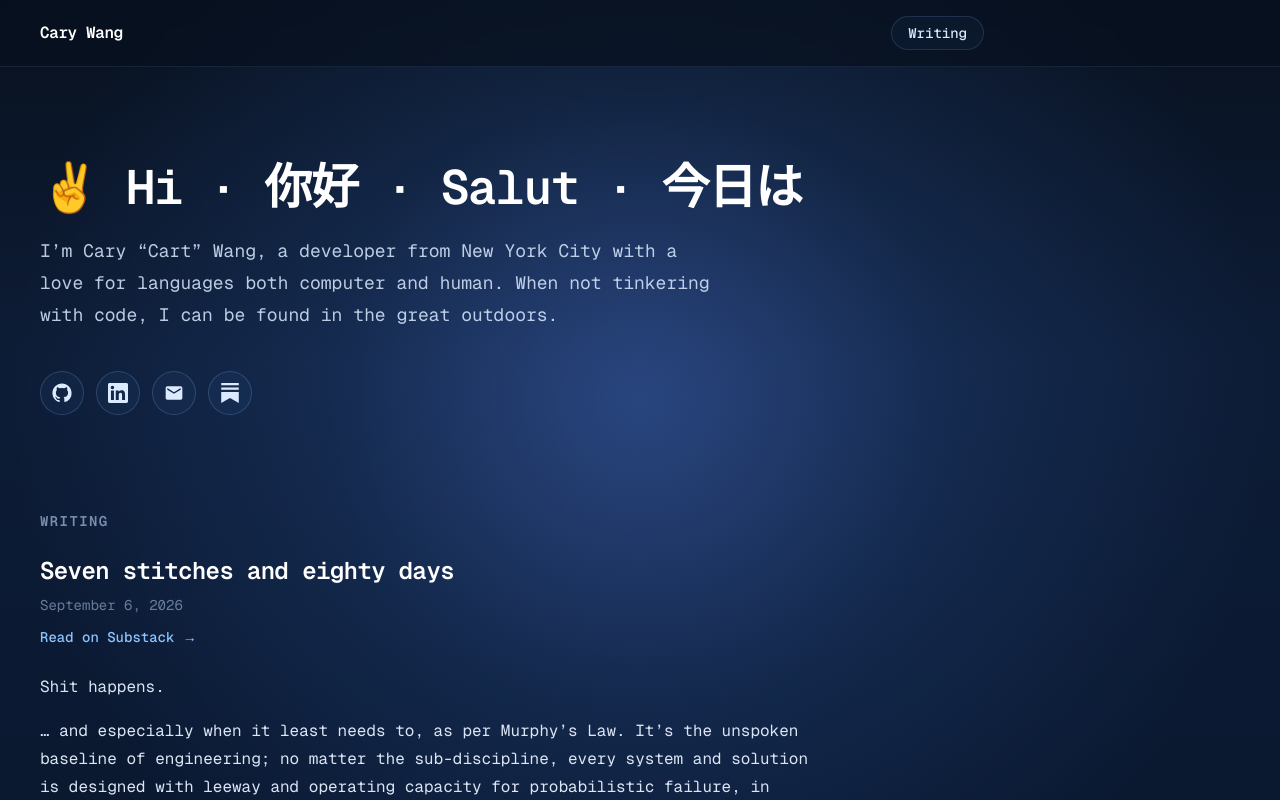
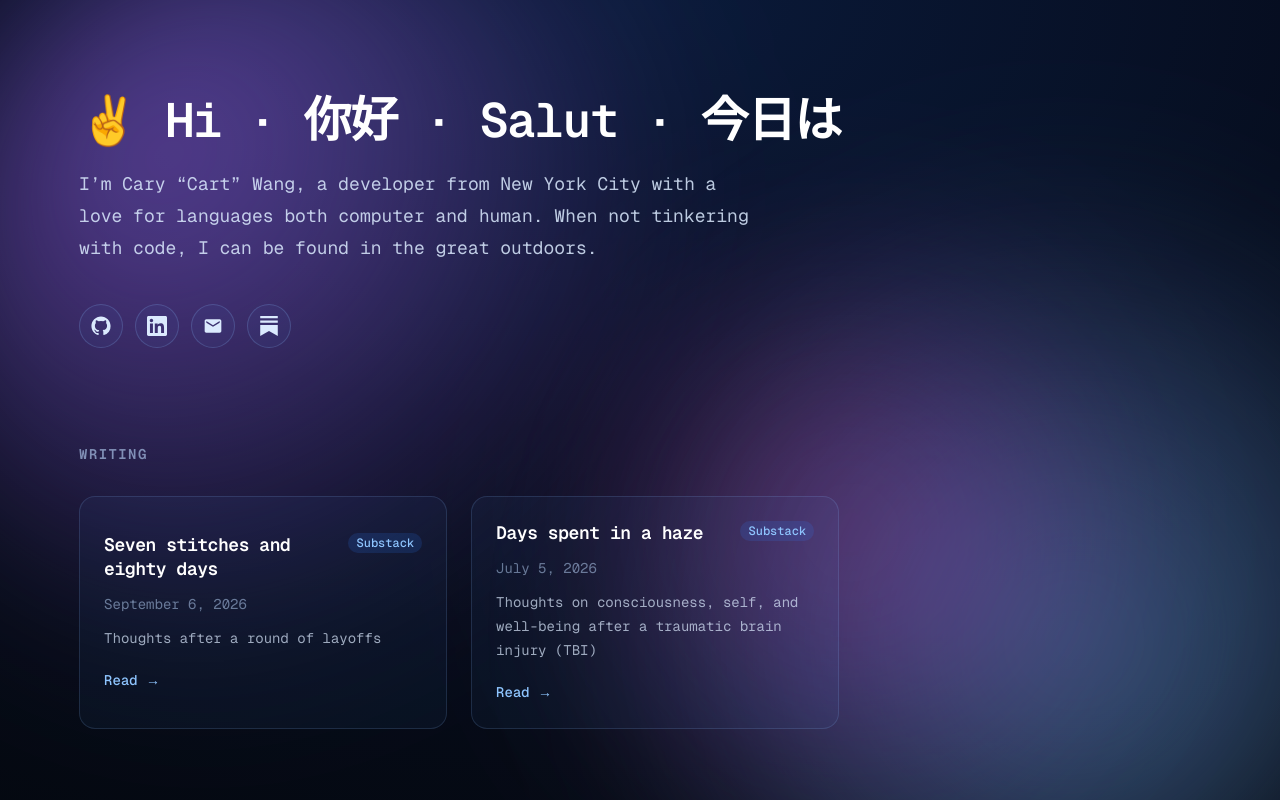
Before and after one commit to wangcary19/caryw.dev, a Next.js app: page / in a window 1280 px wide. Shown: the top 800 px of the page. Built offline with nearby package versions, Linux system fonts and the light colour scheme.

Commit message:
Holographic gel background, card grid + sliding article pane, golden-ratio layout, no header

```diff
--- a/src/app/globals.css
+++ b/src/app/globals.css
@@ -15,6 +15,7 @@
 html,
 body {
   min-height: 100%;
+  overflow-x: hidden;
 }
 
 html {
@@ -28,12 +29,125 @@ body {
     Consolas, monospace;
 }
 
-/* Full-screen dynamic background (see src/components/BlueHaze.tsx) */
-.blue-haze {
+/* Golden-ratio side buffers (left : right = φ ≈ 1.618) */
+.golden {
+  padding-left: clamp(1.5rem, 6.18vw, 8rem);
+  padding-right: clamp(1.5rem, 3.82vw, 5rem);
+}
+
+/* Holographic gel background (see src/components/BlueHaze.tsx) */
+.holo-bg {
   position: fixed;
   inset: 0;
   z-index: -10;
-  background: linear-gradient(180deg, #08111f 0%, #0d1c36 45%, #0a1830 100%);
+  overflow: hidden;
+  background: radial-gradient(
+    120% 120% at 50% 0%,
+    #0a1a3a 0%,
+    #060d1f 45%,
+    #04080f 100%
+  );
+}
+
+.holo-blobs {
+  position: absolute;
+  inset: 0;
+  mix-blend-mode: screen;
+  animation: hue-shift 45s linear infinite;
+}
+
+.holo-blob {
+  position: absolute;
+  border-radius: 50%;
+  filter: blur(80px);
+}
+
+.blob-1 {
+  width: 55vw;
+  height: 55vw;
+  top: -15%;
+  left: -10%;
+  background: radial-gradient(
+    circle at 30% 30%,
+    rgba(59, 130, 246, 0.55),
+    rgba(59, 130, 246, 0) 70%
+  );
+  animation: drift-1 28s ease-in-out infinite;
+}
+
+.blob-2 {
+  width: 60vw;
+  height: 60vw;
+  bottom: -20%;
+  right: -10%;
+  background: radial-gradient(
+    circle at 60% 60%,
+    rgba(34, 211, 238, 0.45),
+    rgba(34, 211, 238, 0) 70%
+  );
+  animation: drift-2 36s ease-in-out infinite;
+}
+
+.blob-3 {
+  width: 50vw;
+  height: 50vw;
+  top: 30%;
+  left: 40%;
+  background: radial-gradient(
+    circle at 50% 50%,
+    rgba(139, 92, 246, 0.35),
+    rgba(139, 92, 246, 0) 70%
+  );
+  animation: drift-3 32s ease-in-out infinite;
+}
+
+@keyframes drift-1 {
+  0%,
+  100% {
+    transform: translate(0, 0) scale(1);
+  }
+  33% {
+    transform: translate(10vw, 12vh) scale(1.15);
+  }
+  66% {
+    transform: translate(-4vw, 20vh) scale(0.92);
+  }
+}
+
+@keyframes drift-2 {
+  0%,
+  100% {
+    transform: translate(0, 0) scale(1);
+  }
+  50% {
+    transform: translate(-12vw, -10vh) scale(1.2);
+  }
+}
+
+@keyframes drift-3 {
+  0%,
+  100% {
+    transform: translate(0, 0) scale(1) rotate(0deg);
+  }
+  50% {
+    transform: translate(6vw, -14vh) scale(1.1) rotate(20deg);
+  }
+}
+
+@keyframes hue-shift {
+  0% {
+    filter: hue-rotate(0deg);
+  }
+  100% {
+    filter: hue-rotate(360deg);
+  }
+}
+
+@media (prefers-reduced-motion: reduce) {
+  .holo-blobs,
+  .holo-blob {
+    animation: none;
+  }
 }
 
 /* Article / markdown typography */
@@ -108,25 +222,3 @@ body {
   border-top: 1px solid rgba(148, 184, 232, 0.2);
   margin: 2rem 0;
 }
-
-/* View / article transition animation */
-@keyframes fadeUp {
-  from {
-    opacity: 0;
-    transform: translateY(10px);
-  }
-  to {
-    opacity: 1;
-    transform: translateY(0);
-  }
-}
-
-.animate-view {
-  animation: fadeUp 0.4s cubic-bezier(0.22, 1, 0.36, 1) both;
-}
-
-@media (prefers-reduced-motion: reduce) {
-  .animate-view {
-    animation: none;
-  }
-}
--- a/src/app/page.tsx
+++ b/src/app/page.tsx
@@ -1,7 +1,6 @@
 import type { ComponentType } from "react";
-import ReactMarkdown from "react-markdown";
 import { getAllPosts } from "@/lib/posts";
-import { formatDate } from "@/lib/types";
+import WritingSection from "@/components/WritingSection";
 import {
   GitHubIcon,
   LinkedInIcon,
@@ -33,30 +32,15 @@ export default function Home() {
   const posts = getAllPosts();
 
   return (
-    <div className="min-h-screen">
-      <header className="sticky top-0 z-20 border-b border-blue-300/10 bg-[#08111f]/70 backdrop-blur-md">
-        <div className="flex max-w-5xl items-center justify-between px-6 py-4 sm:px-10">
-          <a href="#top" className="text-base font-semibold tracking-tight text-white">
-            Cary Wang
-          </a>
-          <a
-            href="#writing"
-            className="rounded-full border border-blue-300/15 bg-blue-400/5 px-4 py-1.5 text-sm font-medium text-blue-100 transition hover:bg-blue-400/15"
-          >
-            Writing
-          </a>
-        </div>
-      </header>
-
-      <main className="max-w-5xl px-6 pb-24 pt-16 sm:px-10 sm:pt-24">
-        <section id="top">
+    <main className="golden min-h-screen pb-24 pt-16 sm:pt-24">
+      <section>
         <h1 className="text-4xl font-semibold tracking-tight text-white sm:text-5xl">
           ✌️ Hi · 你好 · Salut · 今日は
         </h1>
         <p className="mt-6 max-w-2xl text-lg leading-8 text-blue-100/85">
           I’m Cary “Cart” Wang, a developer from New York City with a love for
-            languages both computer and human. When not tinkering with code, I
-            can be found in the great outdoors.
+          languages both computer and human. When not tinkering with code, I can
+          be found in the great outdoors.
         </p>
 
         <div className="mt-10 flex flex-wrap gap-3">
@@ -76,38 +60,14 @@ export default function Home() {
         </div>
       </section>
 
-        <section id="writing" className="mt-24 scroll-mt-24">
+      <section className="mt-24">
         <h2 className="text-sm font-semibold uppercase tracking-widest text-blue-200/60">
           Writing
         </h2>
-
-          <div className="mt-6 divide-y divide-blue-300/10">
-            {posts.map((post) => (
-              <article key={post.slug} className="max-w-3xl py-10 first:pt-0">
-                <h3 className="text-2xl font-semibold tracking-tight text-white">
-                  {post.title}
-                </h3>
-                <time className="mt-2 block text-sm text-blue-200/50">
-                  {formatDate(post.date)}
-                </time>
-                {post.substack && (
-                  <a
-                    href={post.substack}
-                    target="_blank"
-                    rel="noopener noreferrer"
-                    className="mt-3 inline-block text-sm font-medium text-blue-300 hover:text-blue-100"
-                  >
-                    Read on Substack →
-                  </a>
-                )}
-                <div className="article mt-6">
-                  <ReactMarkdown>{post.content}</ReactMarkdown>
-                </div>
-              </article>
-            ))}
+        <div className="mt-8">
+          <WritingSection posts={posts} />
         </div>
       </section>
     </main>
-    </div>
   );
 }
--- a/src/components/BlueHaze.tsx
+++ b/src/components/BlueHaze.tsx
@@ -1,56 +1,16 @@
-"use client";
-
-import { useEffect, useRef } from "react";
-
 /**
- * Fixed, full-screen background that paints layered blue gradients and a soft
- * "haze" glow that drifts toward the cursor. The glow's shade shifts with the
- * horizontal cursor position (deep blue on the left, cyan-blue on the right).
+ * Full-screen holographic blue background: a dark base with three blurred
+ * "gel" blobs that drift slowly and cycle through the color spectrum.
+ * Pure CSS — see .holo-bg / .holo-blob styles in globals.css.
  */
 export default function BlueHaze() {
-  const ref = useRef<HTMLDivElement>(null);
-
-  useEffect(() => {
-    const el = ref.current;
-    if (!el) return;
-
-    let targetX = window.innerWidth / 2;
-    let targetY = window.innerHeight / 2;
-    let x = targetX;
-    let y = targetY;
-
-    const onMove = (e: MouseEvent) => {
-      targetX = e.clientX;
-      targetY = e.clientY;
-    };
-
-    window.addEventListener("mousemove", onMove);
-
-    let raf = 0;
-    const tick = () => {
-      // Ease toward the cursor for a soft, hazy drift instead of a hard jump.
-      x += (targetX - x) * 0.06;
-      y += (targetY - y) * 0.06;
-
-      const t = x / window.innerWidth; // 0 (left) → 1 (right)
-      const hue = 205 + t * 25; // shift from deep blue toward cyan-blue
-
-      el.style.background = [
-        `radial-gradient(900px circle at ${x}px ${y}px, hsla(${hue}, 90%, 62%, 0.26), transparent 70%)`,
-        `radial-gradient(520px circle at ${x}px ${y}px, hsla(${hue + 15}, 95%, 74%, 0.16), transparent 60%)`,
-        "linear-gradient(180deg, #08111f 0%, #0d1c36 45%, #0a1830 100%)",
-      ].join(", ");
-
-      raf = requestAnimationFrame(tick);
-    };
-
-    raf = requestAnimationFrame(tick);
-
-    return () => {
-      window.removeEventListener("mousemove", onMove);
-      cancelAnimationFrame(raf);
-    };
-  }, []);
-
-  return <div ref={ref} aria-hidden className="blue-haze" />;
+  return (
+    <div className="holo-bg" aria-hidden="true">
+      <div className="holo-blobs">
+        <div className="holo-blob blob-1" />
+        <div className="holo-blob blob-2" />
+        <div className="holo-blob blob-3" />
+      </div>
+    </div>
+  );
 }
--- /dev/null
+++ b/src/components/WritingSection.tsx
@@ -0,0 +1,110 @@
+"use client";
+
+import { useState } from "react";
+import ReactMarkdown from "react-markdown";
+import type { Post } from "@/lib/types";
+import { formatDate } from "@/lib/types";
+
+export default function WritingSection({ posts }: { posts: Post[] }) {
+  const [current, setCurrent] = useState<Post | null>(null);
+  const [isOpen, setIsOpen] = useState(false);
+
+  const openPost = (post: Post) => {
+    setCurrent(post);
+    setIsOpen(true);
+  };
+  const close = () => setIsOpen(false);
+
+  return (
+    <>
+      <div className="grid grid-cols-1 gap-6 md:grid-cols-2 xl:grid-cols-3">
+        {posts.map((post) => (
+          <button
+            key={post.slug}
+            type="button"
+            onClick={() => openPost(post)}
+            className="group rounded-2xl border border-blue-300/15 bg-blue-400/5 p-6 text-left transition hover:-translate-y-0.5 hover:border-blue-300/40 hover:bg-blue-400/10"
+          >
+            <div className="flex items-start justify-between gap-3">
+              <h3 className="text-lg font-semibold leading-snug tracking-tight text-white group-hover:text-blue-100">
+                {post.title}
+              </h3>
+              {post.substack && (
+                <span className="shrink-0 rounded-full bg-blue-500/15 px-2 py-0.5 text-xs font-medium text-blue-300">
+                  Substack
+                </span>
+              )}
+            </div>
+            <time className="mt-3 block text-sm text-blue-200/50">
+              {formatDate(post.date)}
+            </time>
+            {post.description && (
+              <p className="mt-3 text-sm leading-6 text-blue-100/70">
+                {post.description}
+              </p>
+            )}
+            <span className="mt-5 inline-block text-sm font-medium text-blue-300 transition group-hover:text-blue-100">
+              Read →
+            </span>
+          </button>
+        ))}
+      </div>
+
+      {/* Backdrop */}
+      <div
+        onClick={close}
+        aria-hidden={!isOpen}
+        className={`fixed inset-0 z-30 bg-black/50 transition-opacity duration-500 ${
+          isOpen ? "opacity-100" : "pointer-events-none opacity-0"
+        }`}
+      />
+
+      {/* Right pane */}
+      <aside
+        aria-hidden={!isOpen}
+        className={`fixed inset-y-0 right-0 z-40 flex w-full max-w-2xl flex-col border-l border-blue-300/15 bg-[#0a1526]/95 backdrop-blur-xl transition-transform duration-500 ease-[cubic-bezier(0.22,1,0.36,1)] ${
+          isOpen ? "translate-x-0" : "translate-x-full"
+        }`}
+      >
+        {current && (
+          <>
+            <div className="flex items-center justify-between border-b border-blue-300/10 px-6 py-4">
+              <span className="text-xs font-semibold uppercase tracking-widest text-blue-200/60">
+                Article
+              </span>
+              <button
+                type="button"
+                onClick={close}
+                aria-label="Close article"
+                className="flex h-9 w-9 items-center justify-center rounded-full border border-blue-300/15 text-blue-200/70 transition hover:bg-blue-400/10 hover:text-white"
+              >
+                ✕
+              </button>
+            </div>
+            <div className="min-h-0 flex-1 overflow-y-auto px-6 py-8 sm:px-8">
+              <h2 className="text-2xl font-semibold tracking-tight text-white sm:text-3xl">
+                {current.title}
+              </h2>
+              <time className="mt-2 block text-sm text-blue-200/50">
+                {formatDate(current.date)}
+              </time>
+              {current.substack && (
+                <a
+                  href={current.substack}
+                  target="_blank"
+                  rel="noopener noreferrer"
+                  className="mt-4 inline-block rounded-full border border-blue-300/25 bg-blue-400/10 px-4 py-2 text-sm font-medium text-blue-200 transition hover:bg-blue-400/20"
+                >
+                  Read on Substack →
+                </a>
+              )}
+              <div className="article mt-6">
+                <ReactMarkdown>{current.content}</ReactMarkdown>
+              </div>
+            </div>
+          </>
+        )}
+      </aside>
+    </>
+  );
+}
```
Lines whose indentation alone changed are shown as unchanged.
